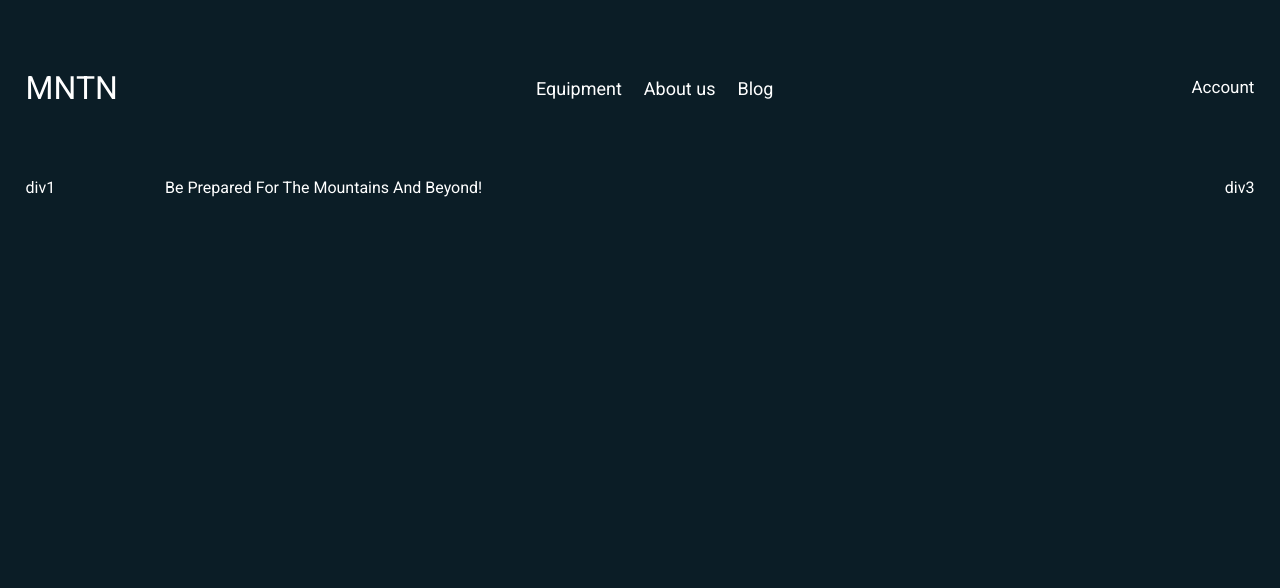
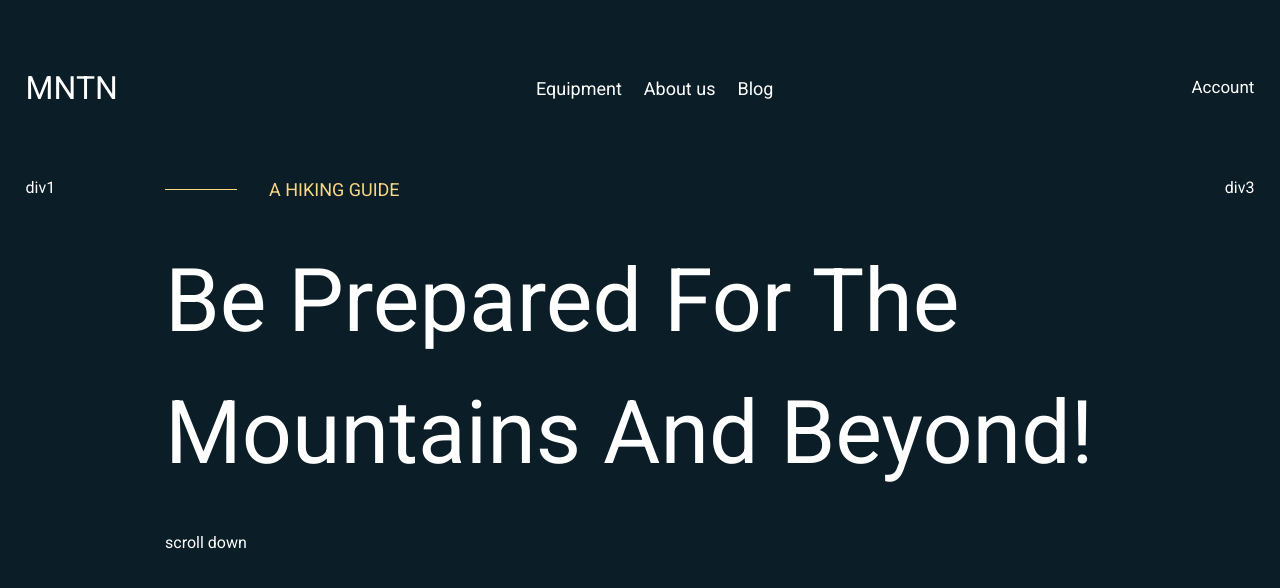
Before and after one commit to Arman997/Landing_Page, a React (Vite) app: page / in a window 1280 px wide. Shown: the top 588 px of the page. Built offline with nearby package versions, Linux system fonts and the light colour scheme.

Commit message:
slightly corrected the design

```diff
--- a/src/components/body.jsx
+++ b/src/components/body.jsx
@@ -8,9 +8,12 @@ function Body() {
 
       <div className='flex justify-between px-[2%]'>
             <div className=''> div1 </div>
-            <div className='w-[950px] h-[310px]'>
-
-                  <span>Be Prepared For The Mountains And Beyond!</span>
+            <div className='w-[950px] h-[310px] flex flex-col'>
+                  <div className='flex items-center'>
+                    <hr className='w-[72px] border-[#FBD784]' /> <span className='mx-[32px] text-[#FBD784] text-[18px]'> A HIKING GUIDE</span>
+                  </div>
+                  <span className='text-[88px] my-[32px] '>Be Prepared For The Mountains And Beyond!</span>
+                  <span>scroll down</span>
             </div>
             <div className=''> div3 </div>
       </div>
--- a/src/index.css
+++ b/src/index.css
@@ -19,6 +19,7 @@ body {
     background-color: #0B1D26;
     color: white;
 }
+
 
 /* .div1{
   background-image: url('../public/pictures/HG.png');
```
Also changed, not shown: src/Icon/arrow_downward_24px.png (added).
